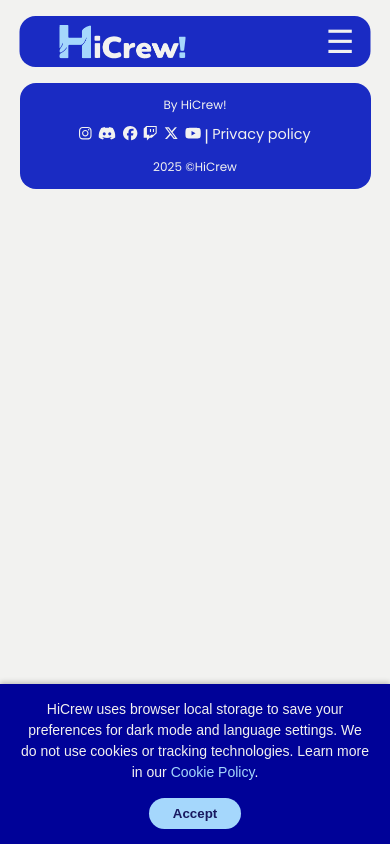
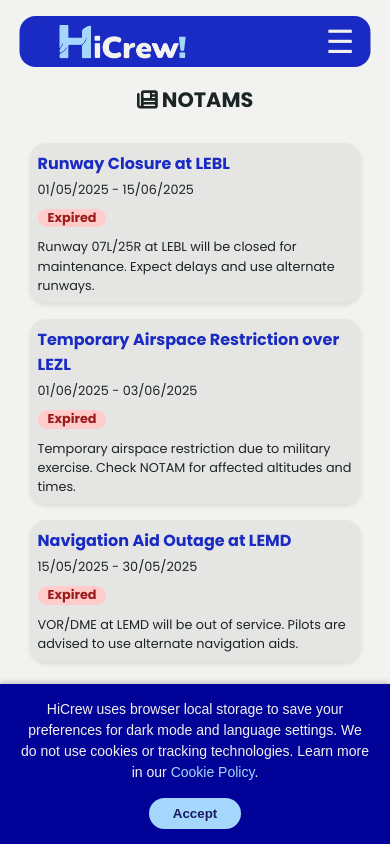
Before and after one commit to flywindva/HiCrew, a React (Create React App) app: page /notams in a window 390 px wide. Built offline with nearby package versions, Linux system fonts and the light colour scheme.

Commit message:
feat: Add notams

```diff
--- a/src/App.js
+++ b/src/App.js
@@ -13,6 +13,7 @@
 import {Central} from "./pages/central/central";
 import {PilotList} from "./pages/list/list";
 import {Events} from "./pages/events/events";
+import {Notams} from "./pages/notams/notams";
 
 function App() {
 
@@ -35,6 +36,7 @@
 
                 <Route path={"/pilots"} element={<PilotList />} />
                 <Route path={"/events"} element={<Events />} />
+                <Route path={"/notams"} element={<Notams />} />
 
             </Routes>
             <CookieBanner />
--- a/src/pages/events/events.jsx
+++ b/src/pages/events/events.jsx
@@ -1,5 +1,7 @@
 import { useState } from "react";
 import "./events.scss";
+import {faCalendar} from "@fortawesome/free-solid-svg-icons";
+import {FontAwesomeIcon} from "@fortawesome/react-fontawesome";
 
 const eventsData = [
     {
@@ -77,7 +79,7 @@
                 </div>
             ) : (
                 <>
-                    <h2>Events</h2>
+                    <h2><FontAwesomeIcon icon={faCalendar} /> Events</h2>
                     <div className="banner-events">
                         Every day we strive to enhance our airline's experience by bringing events from our community.
                     </div>
--- /dev/null
+++ b/src/pages/notams/notams.jsx
@@ -0,0 +1,72 @@
+import "./notams.scss";
+import {faNewspaper} from "@fortawesome/free-solid-svg-icons";
+import {FontAwesomeIcon} from "@fortawesome/react-fontawesome";
+
+const notamsData = [
+    {
+        id: 1,
+        title: "Runway Closure at LEBL",
+        start_date: "2025-05-01T00:00:00Z",
+        end_date: "2025-06-15T23:59:59Z",
+        description: "Runway 07L/25R at LEBL will be closed for maintenance. Expect delays and use alternate runways.",
+    },
+    {
+        id: 2,
+        title: "Temporary Airspace Restriction over LEZL",
+        start_date: "2025-06-01T00:00:00Z",
+        end_date: "2025-06-03T23:59:59Z",
+        description: "Temporary airspace restriction due to military exercise. Check NOTAM for affected altitudes and times.",
+    },
+    {
+        id: 3,
+        title: "Navigation Aid Outage at LEMD",
+        start_date: "2025-05-15T00:00:00Z",
+        end_date: "2025-05-30T23:59:59Z",
+        description: "VOR/DME at LEMD will be out of service. Pilots are advised to use alternate navigation aids.",
+    },
+];
+
+const formatDateRange = (startDate, endDate) => {
+    const start = new Date(startDate);
+    const end = new Date(endDate);
+
+    const formatDate = (date) => {
+        const day = String(date.getUTCDate()).padStart(2, "0");
+        const month = String(date.getUTCMonth() + 1).padStart(2, "0");
+        const year = date.getUTCFullYear();
+        return `${day}/${month}/${year}`;
+    };
+
+    return `${formatDate(start)} - ${formatDate(end)}`;
+};
+
+const getStatus = (startDate, endDate) => {
+    const currentDate = new Date();
+    const start = new Date(startDate);
+    const end = new Date(endDate);
+
+    if (currentDate >= start && currentDate <= end) {
+        return "Active";
+    }
+    return "Expired";
+};
+
+export function Notams() {
+    return (
+        <>
+            <h2><FontAwesomeIcon icon={faNewspaper} /> NOTAMS</h2>
+            <div className="notams-list">
+                {notamsData.map((notam) => (
+                    <div className="notam" key={notam.id}>
+                        <h3>{notam.title}</h3>
+                        <h5>{formatDateRange(notam.start_date, notam.end_date)}</h5>
+                        <p className={`status ${getStatus(notam.start_date, notam.end_date).toLowerCase()}`}>
+                            {getStatus(notam.start_date, notam.end_date)}
+                        </p>
+                        <p>{notam.description}</p>
+                    </div>
+                ))}
+            </div>
+        </>
+    );
+}
--- /dev/null
+++ b/src/pages/notams/notams.scss
@@ -0,0 +1,117 @@
+.notams-list {
+  max-width: 1200px;
+  margin: 0 auto;
+  padding: 0;
+
+  .notam {
+    background-color: var(--background-secondary);
+    border-radius: 1rem;
+    padding: 1rem;
+    margin-bottom: 1rem;
+    box-shadow: 0 2px 4px rgba(0, 0, 0, 0.1);
+    transition: transform 0.2s ease;
+    text-align: left;
+
+    &:hover {
+      transform: translateY(-2px);
+    }
+
+    h3 {
+      font-size: 1.2rem;
+      color: var(--accent-primary);
+      margin: 0 0 5px;
+    }
+
+    h5 {
+      font-size: 0.9rem;
+      color: var(--text-primary);
+      margin: 0 0 5px;
+      font-weight: normal;
+    }
+
+    .status {
+      display: inline-block;
+      font-size: 0.9rem;
+      font-weight: bold;
+      margin: 5px 0;
+      padding: 3px 10px;
+      border-radius: 1rem;
+      line-height: 1;
+
+      &.active {
+        background-color: var(--success-bg);
+        color: var(--success-text);
+      }
+
+      &.expired {
+        background-color: var(--error-bg);
+        color: var(--error-text);
+      }
+    }
+
+    p {
+      color: var(--text-primary);
+      margin: 5px 0 0;
+      line-height: 1.5;
+    }
+  }
+}
+
+
+@media screen and (max-width: 768px) {
+  .notams-list {
+    padding: 10px;
+
+    .notam {
+      padding: 10px;
+
+      h3 {
+        font-size: 1.1rem;
+      }
+
+      h5 {
+        font-size: 0.85rem;
+      }
+
+      .status {
+        font-size: 0.85rem;
+      }
+
+      p {
+        font-size: 0.85rem;
+      }
+    }
+  }
+
+  h2 {
+    font-size: 1.5rem;
+  }
+}
+
+@media screen and (max-width: 480px) {
+  .notams-list {
+    .notam {
+      padding: 8px;
+
+      h3 {
+        font-size: 1rem;
+      }
+
+      h5 {
+        font-size: 0.8rem;
+      }
+
+      .status {
+        font-size: 0.8rem;
+      }
+
+      p {
+        font-size: 0.8rem;
+      }
+    }
+  }
+
+  h2 {
+    font-size: 1.3rem;
+  }
+}
```
